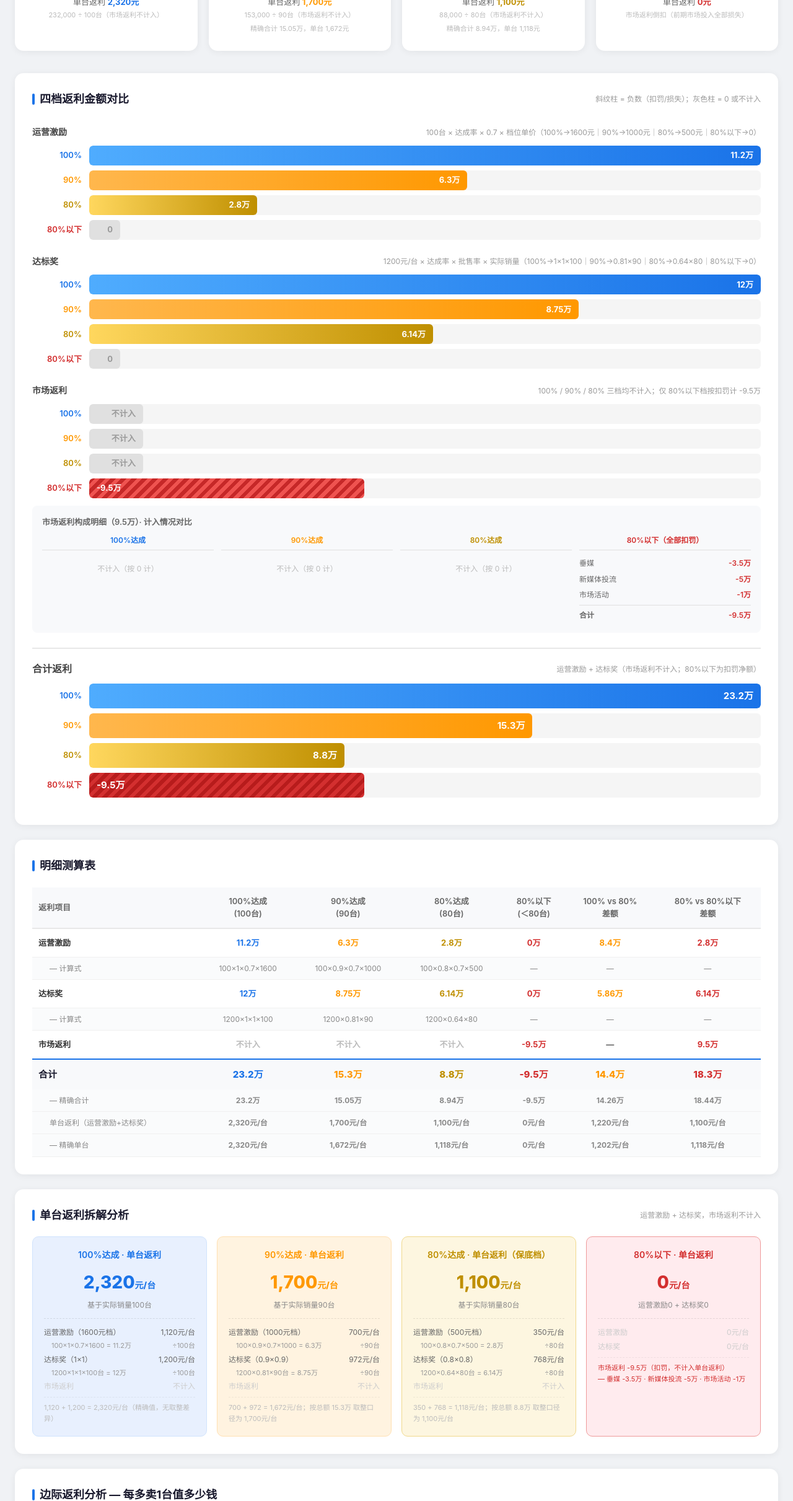
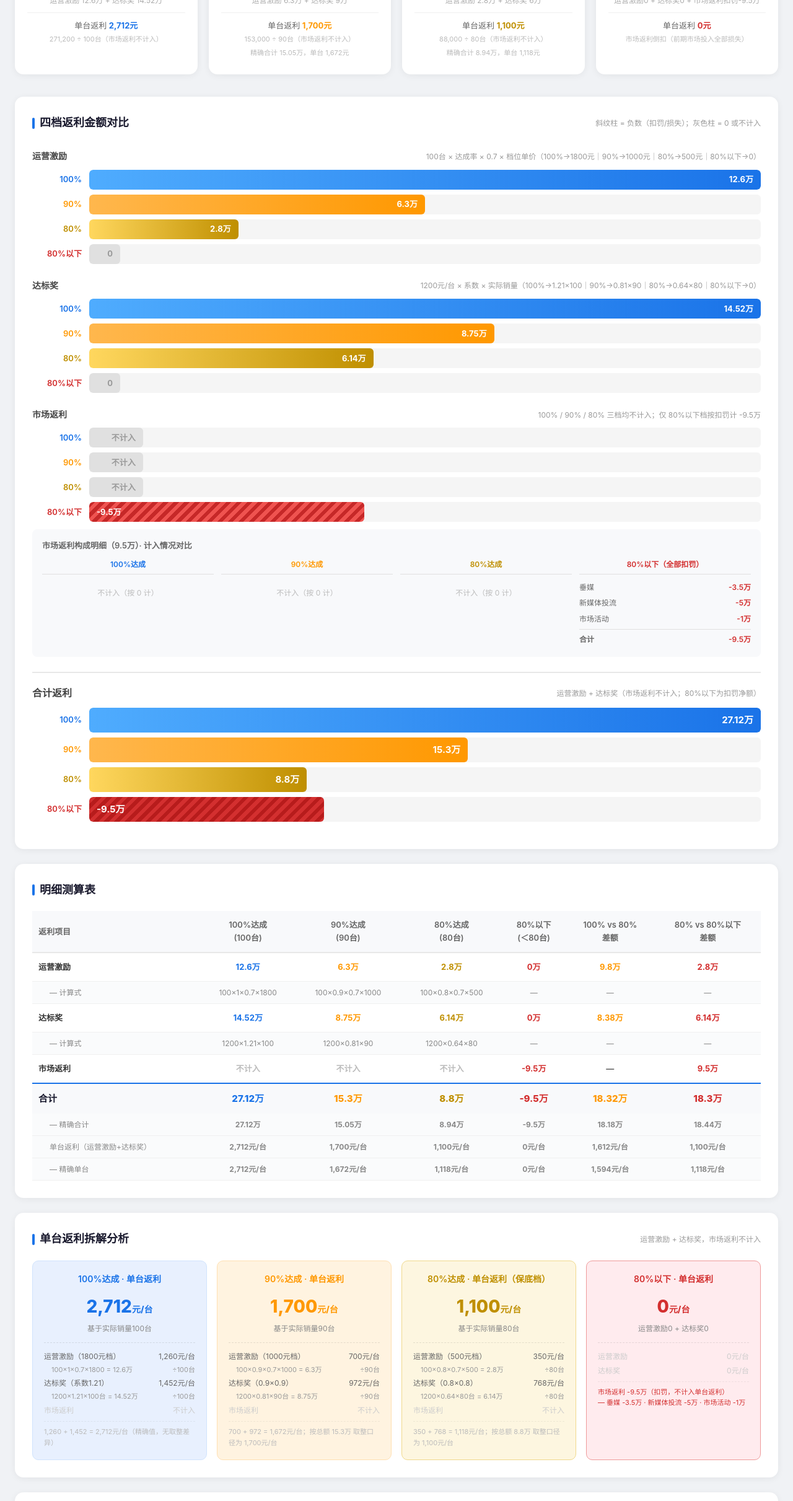
Before and after one commit to kaka147427334/store-rebate-tiers, a plain HTML site: page index.html in a window 1280 px wide. Shown: the part 378-2800 px from the top of the page at 62% size. Drawn offline with Linux system fonts and the light colour scheme.

Commit message:
100%档更新：运营激励100×1×0.7×1800=12.6万；达标奖1200×1.21×100=14.52万；单台2712元

```diff
--- a/index.html
+++ b/index.html
@@ -228,8 +228,8 @@
     <div class="subtitle">目标销量 100台/月 · 四档达成对比：100% · 90% · 80%（保底档）· 80%以下</div>
     <div class="badge">四档口径已统一（2026-10-03）· 市场返利不计入</div>
     <div class="formula-banner">
-      运营激励 = <code>100台 × 达成率 × 0.7 × 档位单价（1600/1000/500元）</code>
-      ｜ 达标奖 = <code>1200元/台 × 达成率 × 批售率 × 实际销量</code>
+      运营激励 = <code>100台 × 达成率 × 0.7 × 档位单价（1800/1000/500元）</code>
+      ｜ 达标奖 = <code>1200元/台 × 系数 × 实际销量（100%档1.21｜90%档0.81｜80%档0.64）</code>
     </div>
     <div class="tier-tags">
       <div class="tier-tag"><span class="swatch" style="background:#1a73e8;"></span>100%达成</div>
@@ -243,10 +243,10 @@
   <div class="summary-row">
     <div class="summary-card full">
       <div class="label">100% 达成返利总额</div>
-      <div class="value">23.2<span class="unit">万元</span></div>
-      <div class="desc">运营激励 11.2万 + 达标奖 12万</div>
-      <div class="per-unit">单台返利 <strong style="color:#1a73e8">2,320元</strong></div>
-      <div class="per-unit-note">232,000 ÷ 100台（市场返利不计入）</div>
+      <div class="value">27.12<span class="unit">万元</span></div>
+      <div class="desc">运营激励 12.6万 + 达标奖 14.52万</div>
+      <div class="per-unit">单台返利 <strong style="color:#1a73e8">2,712元</strong></div>
+      <div class="per-unit-note">271,200 ÷ 100台（市场返利不计入）</div>
     </div>
     <div class="summary-card ninety">
       <div class="label">90% 达成返利总额</div>
@@ -282,19 +282,19 @@
       <div class="bar-group">
         <div class="bar-label">
           <span>运营激励</span>
-          <span class="formula">100台 × 达成率 × 0.7 × 档位单价（100%→1600元｜90%→1000元｜80%→500元｜80%以下→0）</span>
+          <span class="formula">100台 × 达成率 × 0.7 × 档位单价（100%→1800元｜90%→1000元｜80%→500元｜80%以下→0）</span>
         </div>
         <div class="bar-row">
           <div class="bar-tag full">100%</div>
-          <div class="bar-track"><div class="bar-fill full" style="width: 100%;">11.2万</div></div>
+          <div class="bar-track"><div class="bar-fill full" style="width: 100%;">12.6万</div></div>
         </div>
         <div class="bar-row">
           <div class="bar-tag ninety">90%</div>
-          <div class="bar-track"><div class="bar-fill ninety" style="width: 56.3%;">6.3万</div></div>
+          <div class="bar-track"><div class="bar-fill ninety" style="width: 50%;">6.3万</div></div>
         </div>
         <div class="bar-row">
           <div class="bar-tag eighty">80%</div>
-          <div class="bar-track"><div class="bar-fill eighty" style="width: 25%;">2.8万</div></div>
+          <div class="bar-track"><div class="bar-fill eighty" style="width: 22.2%;">2.8万</div></div>
         </div>
         <div class="bar-row">
           <div class="bar-tag below">80%以下</div>
@@ -306,19 +306,19 @@
       <div class="bar-group">
         <div class="bar-label">
           <span>达标奖</span>
-          <span class="formula">1200元/台 × 达成率 × 批售率 × 实际销量（100%→1×1×100｜90%→0.81×90｜80%→0.64×80｜80%以下→0）</span>
+          <span class="formula">1200元/台 × 系数 × 实际销量（100%→1.21×100｜90%→0.81×90｜80%→0.64×80｜80%以下→0）</span>
         </div>
         <div class="bar-row">
           <div class="bar-tag full">100%</div>
-          <div class="bar-track"><div class="bar-fill full" style="width: 100%;">12万</div></div>
+          <div class="bar-track"><div class="bar-fill full" style="width: 100%;">14.52万</div></div>
         </div>
         <div class="bar-row">
           <div class="bar-tag ninety">90%</div>
-          <div class="bar-track"><div class="bar-fill ninety" style="width: 72.9%;">8.75万</div></div>
+          <div class="bar-track"><div class="bar-fill ninety" style="width: 60.3%;">8.75万</div></div>
         </div>
         <div class="bar-row">
           <div class="bar-tag eighty">80%</div>
-          <div class="bar-track"><div class="bar-fill eighty" style="width: 51.2%;">6.14万</div></div>
+          <div class="bar-track"><div class="bar-fill eighty" style="width: 42.3%;">6.14万</div></div>
         </div>
         <div class="bar-row">
           <div class="bar-tag below">80%以下</div>
@@ -383,19 +383,19 @@
         </div>
         <div class="bar-row">
           <div class="bar-tag full">100%</div>
-          <div class="bar-track" style="height:40px;"><div class="bar-fill full" style="width: 100%; font-size:15px;">23.2万</div></div>
+          <div class="bar-track" style="height:40px;"><div class="bar-fill full" style="width: 100%; font-size:15px;">27.12万</div></div>
         </div>
         <div class="bar-row">
           <div class="bar-tag ninety">90%</div>
-          <div class="bar-track" style="height:40px;"><div class="bar-fill ninety" style="width: 66%; font-size:15px;">15.3万</div></div>
+          <div class="bar-track" style="height:40px;"><div class="bar-fill ninety" style="width: 56.4%; font-size:15px;">15.3万</div></div>
         </div>
         <div class="bar-row">
           <div class="bar-tag eighty">80%</div>
-          <div class="bar-track" style="height:40px;"><div class="bar-fill eighty" style="width: 38%; font-size:15px;">8.8万</div></div>
+          <div class="bar-track" style="height:40px;"><div class="bar-fill eighty" style="width: 32.4%; font-size:15px;">8.8万</div></div>
         </div>
         <div class="bar-row">
           <div class="bar-tag below">80%以下</div>
-          <div class="bar-track" style="height:40px;"><div class="bar-fill negative-dark" style="width: 41%; font-size:15px;">-9.5万</div></div>
+          <div class="bar-track" style="height:40px;"><div class="bar-fill negative-dark" style="width: 35%; font-size:15px;">-9.5万</div></div>
         </div>
       </div>
 
@@ -421,16 +421,16 @@
         <tbody>
           <tr>
             <td>运营激励</td>
-            <td class="val-full">11.2万</td>
+            <td class="val-full">12.6万</td>
             <td class="val-ninety">6.3万</td>
             <td class="val-eighty">2.8万</td>
             <td class="val-below">0万</td>
-            <td class="val-gap2">8.4万</td>
+            <td class="val-gap2">9.8万</td>
             <td class="val-gap">2.8万</td>
           </tr>
           <tr class="sub-row">
             <td>— 计算式</td>
-            <td>100×1×0.7×1600</td>
+            <td>100×1×0.7×1800</td>
             <td>100×0.9×0.7×1000</td>
             <td>100×0.8×0.7×500</td>
             <td>—</td>
@@ -439,16 +439,16 @@
           </tr>
           <tr>
             <td>达标奖</td>
-            <td class="val-full">12万</td>
+            <td class="val-full">14.52万</td>
             <td class="val-ninety">8.75万</td>
             <td class="val-eighty">6.14万</td>
             <td class="val-below">0万</td>
-            <td class="val-gap2">5.86万</td>
+            <td class="val-gap2">8.38万</td>
             <td class="val-gap">6.14万</td>
           </tr>
           <tr class="sub-row">
             <td>— 计算式</td>
-            <td>1200×1×1×100</td>
+            <td>1200×1.21×100</td>
             <td>1200×0.81×90</td>
             <td>1200×0.64×80</td>
             <td>—</td>
@@ -466,38 +466,38 @@
           </tr>
           <tr class="total-row">
             <td>合计</td>
-            <td class="val-full">23.2万</td>
+            <td class="val-full">27.12万</td>
             <td class="val-ninety">15.3万</td>
             <td class="val-eighty">8.8万</td>
             <td class="val-below">-9.5万</td>
-            <td class="val-gap2">14.4万</td>
+            <td class="val-gap2">18.32万</td>
             <td class="val-gap">18.3万</td>
           </tr>
           <tr class="sub-row">
             <td>— 精确合计</td>
-            <td class="val-full">23.2万</td>
+            <td class="val-full">27.12万</td>
             <td class="val-ninety">15.05万</td>
             <td class="val-eighty">8.94万</td>
             <td class="val-below">-9.5万</td>
-            <td class="val-gap2">14.26万</td>
+            <td class="val-gap2">18.18万</td>
             <td class="val-gap">18.44万</td>
           </tr>
           <tr class="sub-row">
             <td>单台返利（运营激励+达标奖）</td>
-            <td class="val-full">2,320元/台</td>
+            <td class="val-full">2,712元/台</td>
             <td class="val-ninety">1,700元/台</td>
             <td class="val-eighty">1,100元/台</td>
             <td class="val-below">0元/台</td>
-            <td class="val-gap2">1,220元/台</td>
+            <td class="val-gap2">1,612元/台</td>
             <td class="val-gap">1,100元/台</td>
           </tr>
           <tr class="sub-row">
             <td>— 精确单台</td>
-            <td class="val-full">2,320元/台</td>
+            <td class="val-full">2,712元/台</td>
             <td class="val-ninety">1,672元/台</td>
             <td class="val-eighty">1,118元/台</td>
             <td class="val-below">0元/台</td>
-            <td class="val-gap2">1,202元/台</td>
+            <td class="val-gap2">1,594元/台</td>
             <td class="val-gap">1,118元/台</td>
           </tr>
         </tbody>
@@ -511,15 +511,15 @@
     <div class="per-unit-grid">
       <div class="per-unit-card full">
         <div class="title">100%达成 · 单台返利</div>
-        <div class="big-num">2,320<span style="font-size:14px;">元/台</span></div>
+        <div class="big-num">2,712<span style="font-size:14px;">元/台</span></div>
         <div class="small">基于实际销量100台</div>
         <div class="breakdown">
-          <div class="item"><span>运营激励（1600元档）</span><span>1,120元/台</span></div>
-          <div class="sub-item"><span>100×1×0.7×1600 = 11.2万</span><span>÷100台</span></div>
-          <div class="item"><span>达标奖（1×1）</span><span>1,200元/台</span></div>
-          <div class="sub-item"><span>1200×1×1×100台 = 12万</span><span>÷100台</span></div>
+          <div class="item"><span>运营激励（1800元档）</span><span>1,260元/台</span></div>
+          <div class="sub-item"><span>100×1×0.7×1800 = 12.6万</span><span>÷100台</span></div>
+          <div class="item"><span>达标奖（系数1.21）</span><span>1,452元/台</span></div>
+          <div class="sub-item"><span>1200×1.21×100台 = 14.52万</span><span>÷100台</span></div>
           <div class="item zero"><span>市场返利</span><span>不计入</span></div>
-          <div class="note">1,120 + 1,200 = 2,320元/台（精确值，无取整差异）</div>
+          <div class="note">1,260 + 1,452 = 2,712元/台（精确值，无取整差异）</div>
         </div>
       </div>
       <div class="per-unit-card ninety">
@@ -577,8 +577,8 @@
       </div>
       <div class="marginal-card push100">
         <div class="m-label">冲刺100%达成（90台→100台）</div>
-        <div class="m-value">7,900<span class="m-unit">元/台</span></div>
-        <div class="m-desc">返利从15.3万增至23.2万，+7.9万<br>运营激励档位1000→1600元（6.3万→11.2万）是主要驱动<br>精确口径为 8,152元/台</div>
+        <div class="m-value">11,820<span class="m-unit">元/台</span></div>
+        <div class="m-desc">返利从15.3万增至27.12万，+11.82万<br>运营激励档位1000→1800元（6.3万→12.6万）+ 达标奖系数0.81→1.21<br>精确口径为 12,072元/台</div>
       </div>
     </div>
   </div>
@@ -602,25 +602,25 @@
       <div class="insight-item gold">
         <div class="dot"></div>
         <div>
-          <strong>掉档是"三重放大"，损失远大于达成率降幅：</strong>从100%掉到90%，达成率只降10%，返利却从23.2万降至15.3万、降幅 <strong>34%</strong>。原因是三个因子同时恶化——①运营激励档位单价 1600→1000元（降37.5%）；②达标奖双系数 1.0→0.81；③实际销量 100→90台。三项相乘，掉档代价被显著放大。
+          <strong>掉档是"三重放大"，损失远大于达成率降幅：</strong>从100%掉到90%，达成率只降10%，返利却从27.12万降至15.3万、降幅 <strong>44.5%</strong>。原因是三个因子同时恶化——①运营激励档位单价 1800→1000元（降44.4%）；②达标奖系数 1.21→0.81（降33%）；③实际销量 100→90台。三项相乘，掉档代价被显著放大。
         </div>
       </div>
       <div class="insight-item info">
         <div class="dot"></div>
         <div>
-          <strong>运营激励的档位单价是最大杠杆：</strong>100%档1600元、90%档1000元、80%档500元，档位单价本身呈断崖式递减（90%档单价仅为100%档的62.5%，80%档仅为31.25%）。叠加达成率与0.7系数后，运营激励从11.2万降至6.3万再降至2.8万。这也是90%→100%边际（7,900元/台）高于80%→90%边际（6,500元/台）的原因。
+          <strong>运营激励的档位单价是最大杠杆：</strong>100%档1800元、90%档1000元、80%档500元，档位单价本身呈断崖式递减（90%档单价仅为100%档的55.6%，80%档仅为27.8%）。叠加达成率与0.7系数后，运营激励从12.6万降至6.3万再降至2.8万；同时达标奖系数也从1.21降至0.81再降至0.64。这正是90%→100%边际（<strong>11,820元/台</strong>）远高于80%→90%边际（6,500元/台）的原因。
         </div>
       </div>
       <div class="insight-item success">
         <div class="dot"></div>
         <div>
-          <strong>四档口径已统一，单台返利单调递增：</strong>2,320元（100%）＞ 1,700元（90%）＞ 1,100元（80%）＞ 0元（80%以下）。三档现在共用同一套公式族（运营激励：100×达成率×0.7×档位单价；达标奖：1200×达成率×批售率×销量），<strong>单台返利可直接横向比较</strong>，不再存在口径混用问题。
+          <strong>四档口径已统一，单台返利单调递增：</strong>2,712元（100%）＞ 1,700元（90%）＞ 1,100元（80%）＞ 0元（80%以下）。三档现在共用同一套公式族（运营激励：100×达成率×0.7×档位单价；达标奖：1200×达成率×批售率×销量），<strong>单台返利可直接横向比较</strong>，不再存在口径混用问题。
         </div>
       </div>
       <div class="insight-item info">
         <div class="dot"></div>
         <div>
-          <strong>管理启示：</strong><strong>第一优先级：死守80台</strong>（避免净亏9.5万，一进一出差18.3万）；<strong>第二优先级：冲100%</strong>（90%→100%边际7,900元/台，运营激励档位跳升600元/台）；<strong>第三优先级：中间档位</strong>（80%→90%边际6,500元/台，收益最低，不必为凑90%透支资源）。按当前口径，80%档与100%档单车返利相差 <strong>1,220元/台</strong>，80台是底线而非目标。
+          <strong>管理启示：</strong><strong>第一优先级：死守80台</strong>（避免净亏9.5万，一进一出差18.3万）；<strong>第二优先级：冲100%</strong>（90%→100%边际11,820元/台，运营激励档位跳升800元/台且达标奖系数由0.81升至1.21）；<strong>第三优先级：中间档位</strong>（80%→90%边际6,500元/台，收益最低，不必为凑90%透支资源）。按当前口径，80%档与100%档单车返利相差 <strong>1,612元/台</strong>，80台是底线而非目标。
         </div>
       </div>
     </div>
@@ -632,18 +632,18 @@
     <ul>
       <li><strong>门店目标销量：</strong>100台/月；100%达成对应100台，90%对应90台，80%对应80台，80%以下对应＜80台</li>
       <li><strong>运营激励（统一口径）：</strong>公式为「100台 × 达成率 × 0.7 × 档位单价」。<br>
-        · 100%：100 × 1.0 × 0.7 × <strong>1600元</strong> = 11.2万（单台 1,120元）<br>
+        · 100%：100 × 1.0 × 0.7 × <strong>1800元</strong> = 12.6万（单台 1,260元）<br>
         · 90%：100 × 0.9 × 0.7 × <strong>1000元</strong> = 6.3万（单台 700元）<br>
         · 80%：100 × 0.8 × 0.7 × <strong>500元</strong> = 2.8万（单台 350元）<br>
         · 80%以下归零</li>
-      <li><strong>达标奖（统一口径）：</strong>公式为「1200元/台 × 达成率 × 批售率 × 实际销量」。100%档默认批售100%，90%档默认批售90%，80%档默认批售80%。<br>
-        · 100%：1200 × 1.0 × 1.0 × 100台 = <strong>12万</strong>（单台 1,200元）<br>
+      <li><strong>达标奖（统一口径）：</strong>公式为「1200元/台 × 系数 × 实际销量」，系数为达成率 × 批售率（100%档按1.21计，90%档0.81，80%档0.64）。<br>
+        · 100%：1200 × 1.21 × 100台 = <strong>14.52万</strong>（单台 1,452元）<br>
         · 90%：1200 × 0.9 × 0.9（=0.81）× 90台 = <strong>8.75万</strong>（单台 972元）<br>
         · 80%：1200 × 0.8 × 0.8（=0.64）× 80台 = <strong>6.14万</strong>（单台 768元）<br>
         · 80%以下归零</li>
       <li><strong>市场返利：</strong>100%、90%、80% 三档<strong>均不计入</strong>（按0计）；仅80%以下档按扣罚计 <strong>-9.5万</strong>（垂媒-3.5万 + 新媒体投流-5万 + 市场活动-1万）。因此80%以下档的"合计"由市场扣罚单独构成</li>
-      <li><strong>单台返利：</strong>运营激励 + 达标奖，不含市场返利。100%=2,320元/台（精确）；90%=1,700元/台（精确1,672元）；80%=1,100元/台（精确1,118元）；80%以下=0元/台</li>
-      <li><strong>取整说明：</strong>90%、80%两档主数值按用户口径取整展示（15.3万 / 8.8万），明细表另附精确值（15.05万 / 8.94万），两者差异来自达标奖的约算（约9万 / 约6万）</li>
+      <li><strong>单台返利：</strong>运营激励 + 达标奖，不含市场返利。100%=2,712元/台（精确）；90%=1,700元/台（精确1,672元）；80%=1,100元/台（精确1,118元）；80%以下=0元/台</li>
+      <li><strong>取整说明：</strong>90%、80%两档主数值按用户口径取整展示（15.3万 / 8.8万），明细表另附精确值（15.05万 / 8.94万），两者差异来自达标奖的约算（约9万 / 约6万）；100%档为精确值，无取整差异</li>
       <li><strong>口径修订记录（2026-10-03）：</strong>四档统一为同一公式族。此前100%/90%档曾按「开票均价12万 × 达成率系数 × 实际销量 × 2%」计提（100%=24万、90%=19.44万），与80%档口径不一致且系数会被约掉造成单台返利倒挂；现已全部废弃，四档口径统一</li>
       <li><strong>注：</strong>90%与80%两档为80%-100%区间内的点位示例，实际达成率不同时按对应达成率、批售率与台数测算；运营激励档位单价以当期政策下发为准</li>
     </ul>
```
